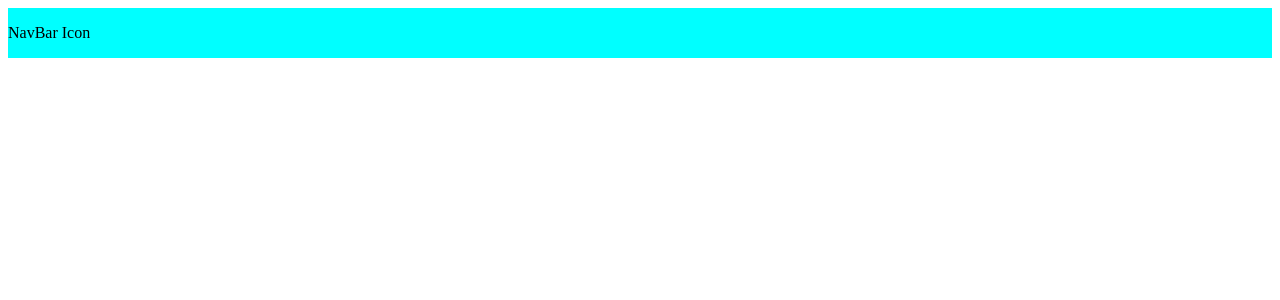
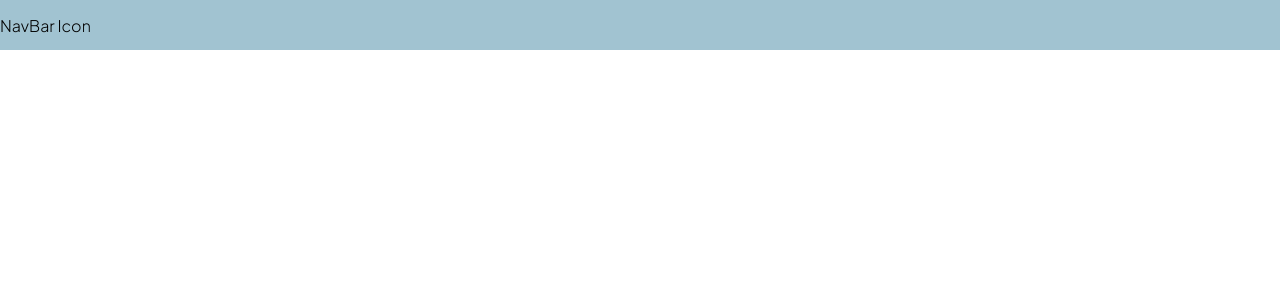
Before and after one commit to batzuu/bloguru, a React (Create React App) app: page / in a window 1280 px wide. Shown: the top 300 px of the page. Built offline with nearby package versions, Linux system fonts and the light colour scheme.

Commit message:
Styled NavBar more and assigned colour pallette in :root

```diff
--- a/src/navbar/NavBar.css
+++ b/src/navbar/NavBar.css
@@ -1,9 +1,23 @@
+* {
+	margin: 0;
+}
+
+:root {
+	--text-primary: #F0EBF4;
+	--background-primary: #A1C3D1;
+	--background-violet: #B39BC8;
+	--background-pink: #F172A1;
+	--background-hotpink: #E64398;
+
+}
+
 .top {
 	width: 100%;
 	height: 50px;
 	position: sticky;
 	display: flex;
-	background-color: aqua;
+	background-color: var(--background-primary);
 	align-items: center;
 	top: 0;
+	font-family: 'Plus Jakarta Sans', sans-serif;
 }
--- a/src/navbar/NavBar.jsx
+++ b/src/navbar/NavBar.jsx
@@ -1,9 +1,8 @@
 import './NavBar.css'
 
-let NavBar = () => {
+export default () => {
 	return (
 		<div className="top">NavBar Icon</div>
+
 	)
 }
-
-export default NavBar;
```
